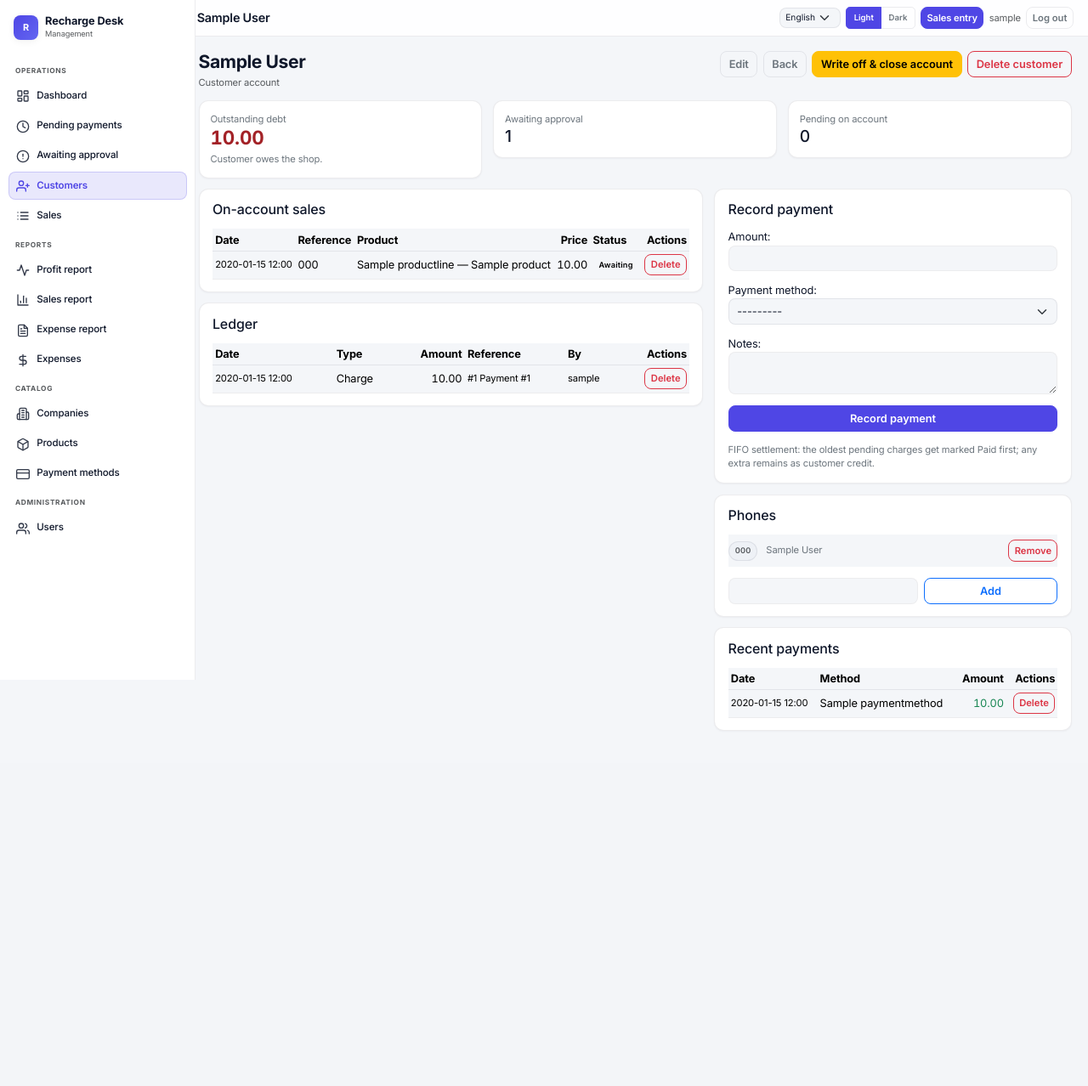
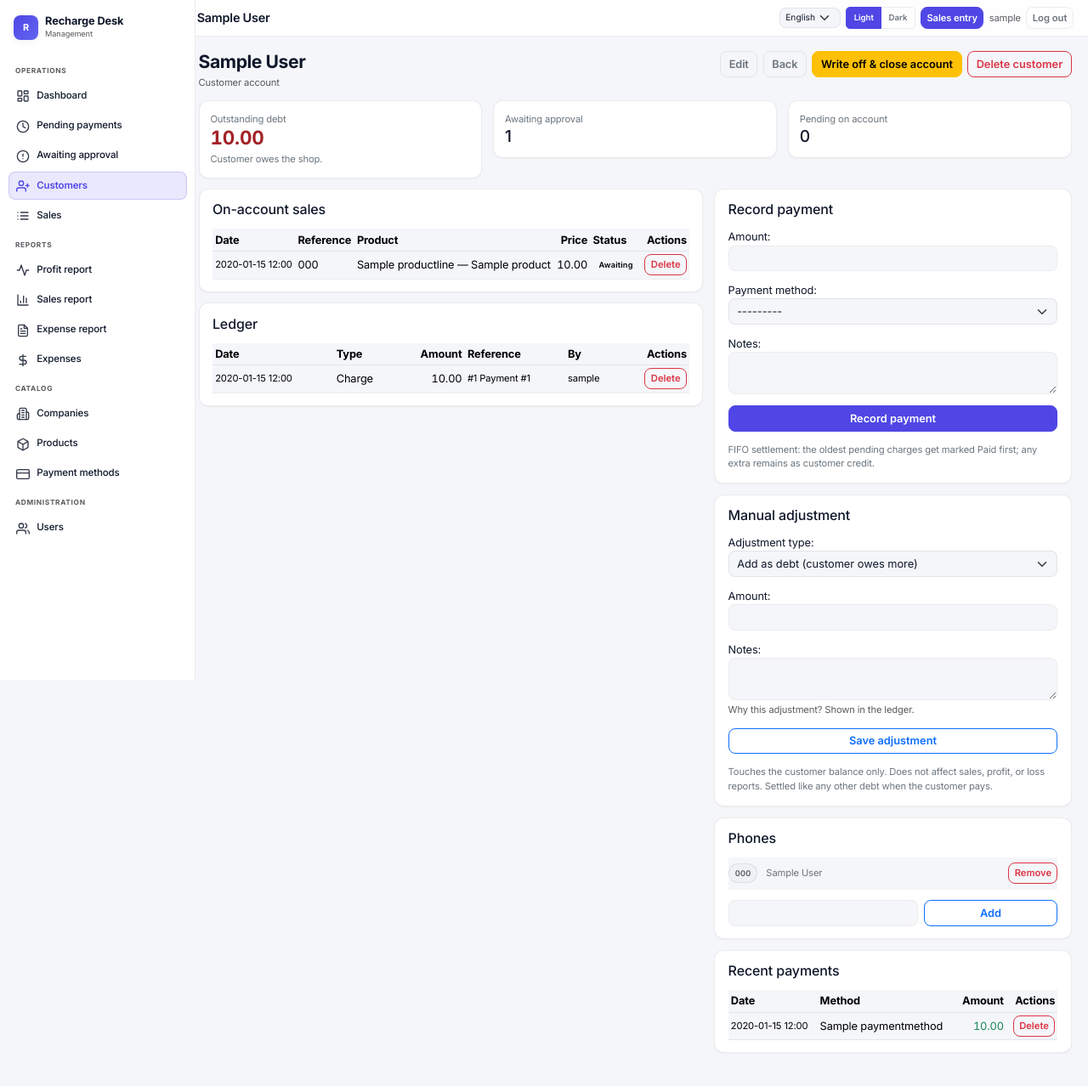
Before and after one commit to nobodycp/recharge-desk, a Django app: page /management/customers/1/ in a window 1280 px wide. Shown: the whole page at 85% size. Before the commit the page ends 840 px from the top, so only its background shows below. Run offline with Django 4.2, Linux system fonts and the light colour scheme; a user stored in the database is signed in; tables that the repository leaves empty hold one stand-in row (values such as "Sample post"); some libraries are stand-ins or nearby versions.

Commit message:
feat(customers): manual balance adjustment (debt/credit) on customer
Lets management book a free-form debit or credit on a customer that
isn't tied to a sale. Use cases the user described: legacy /
unclassified debt, miscellaneous compensation, off-system corrections.

* New service record_customer_adjustment(customer, signed_amount, ...)
  writes a CustomerLedger.ADJUSTMENT row and bumps current_balance by
  the same signed amount.
* Pure balance move - never touches Sale rows, so it never lands in
  volume / profit / loss aggregates (verified by regression test).
* Settled implicitly when the customer pays: record_customer_payment
  already drives current_balance down regardless of where the debt
  came from, so the next payment naturally absorbs the adjustment.
* Form on the customer detail page picks "Add as debt" vs
  "Add as credit" and signs the amount accordingly.
* Ledger row colors mirror charge/payment based on the sign so the
  history stays scannable.
* Arabic labels added (and a few wrong-looking pre-existing
  translations for adjustment-related strings overwritten).

Made-with: Cursor

```diff
--- a/customers/forms.py
+++ b/customers/forms.py
@@ -61,3 +61,38 @@ class CustomerPaymentForm(forms.Form):
         required=False,
         widget=forms.Textarea(attrs={"class": "form-control", "rows": 2}),
     )
+
+
+class CustomerAdjustmentForm(forms.Form):
+    """Manual balance adjustment that doesn't touch sales / profit / loss."""
+
+    KIND_DEBT = "debt"
+    KIND_CREDIT = "credit"
+    KIND_CHOICES = (
+        (KIND_DEBT, _("Add as debt (customer owes more)")),
+        (KIND_CREDIT, _("Add as credit (reduce balance)")),
+    )
+
+    kind = forms.ChoiceField(
+        label=_("Adjustment type"),
+        choices=KIND_CHOICES,
+        initial=KIND_DEBT,
+        widget=forms.Select(attrs={"class": "form-select"}),
+    )
+    amount = forms.DecimalField(
+        label=_("Amount"),
+        max_digits=14,
+        decimal_places=2,
+        min_value=Decimal("0.01"),
+        widget=forms.NumberInput(attrs={"class": "form-control", "step": "0.01", "min": "0.01"}),
+    )
+    notes = forms.CharField(
+        label=_("Notes"),
+        required=False,
+        widget=forms.Textarea(attrs={"class": "form-control", "rows": 2}),
+        help_text=_("Why this adjustment? Shown in the ledger."),
+    )
+
+    def signed_amount(self) -> Decimal:
+        amt = Decimal(self.cleaned_data["amount"])
+        return amt if self.cleaned_data["kind"] == self.KIND_DEBT else -amt
--- a/customers/urls.py
+++ b/customers/urls.py
@@ -13,6 +13,11 @@ urlpatterns = [
         "management/customers/<int:pk>/payments/new/",
         views.customer_record_payment,
         name="customer_record_payment",
+    ),
+    path(
+        "management/customers/<int:pk>/adjustments/new/",
+        views.customer_record_adjustment,
+        name="customer_record_adjustment",
     ),
     path(
         "management/customers/<int:pk>/ledger/<int:ledger_id>/delete/",
--- a/customers/views.py
+++ b/customers/views.py
@@ -9,7 +9,12 @@ from django.views.decorators.http import require_GET, require_POST
 
 from accounts.permissions import employee_required, management_required
 from core.pagination import paginate_request
-from customers.forms import CustomerForm, CustomerPaymentForm, CustomerPhoneForm
+from customers.forms import (
+    CustomerAdjustmentForm,
+    CustomerForm,
+    CustomerPaymentForm,
+    CustomerPhoneForm,
+)
 from customers.models import Customer, CustomerLedger, CustomerPayment, CustomerPhone
 from customers.services import (
     add_customer_phone,
@@ -17,6 +22,7 @@ from customers.services import (
     delete_customer_completely,
     delete_customer_payment,
     delete_ledger_entry,
+    record_customer_adjustment,
     record_customer_payment,
     write_off_customer_balance,
 )
@@ -118,6 +124,7 @@ def customer_detail(request, pk):
 
     payment_form = CustomerPaymentForm()
     phone_form = CustomerPhoneForm()
+    adjustment_form = CustomerAdjustmentForm()
 
     return render(
         request,
@@ -133,6 +140,7 @@ def customer_detail(request, pk):
             "pending_count": pending_count,
             "payment_form": payment_form,
             "phone_form": phone_form,
+            "adjustment_form": adjustment_form,
         },
     )
 
@@ -159,6 +167,31 @@ def customer_record_payment(request, pk):
         messages.error(request, str(exc))
     else:
         messages.success(request, _("Payment recorded."))
+    return redirect("customers:customer_detail", pk=customer.pk)
+
+
+@management_required
+@require_POST
+def customer_record_adjustment(request, pk):
+    """Manual debit/credit on the customer balance — no sale, no profit/loss."""
+    customer = get_object_or_404(Customer, pk=pk)
+    form = CustomerAdjustmentForm(request.POST)
+    if not form.is_valid():
+        for field, errs in form.errors.items():
+            for e in errs:
+                messages.error(request, f"{field}: {e}")
+        return redirect("customers:customer_detail", pk=customer.pk)
+    try:
+        record_customer_adjustment(
+            customer=customer,
+            amount=form.signed_amount(),
+            notes=form.cleaned_data.get("notes") or "",
+            user=request.user,
+        )
+    except ValueError as exc:
+        messages.error(request, str(exc))
+    else:
+        messages.success(request, _("Adjustment recorded."))
     return redirect("customers:customer_detail", pk=customer.pk)
 
 
--- a/templates/customers/customer_detail.html
+++ b/templates/customers/customer_detail.html
@@ -133,7 +133,7 @@
                 <tr id="customer-ledger-row-{{ l.pk }}">
                   <td class="small text-nowrap">{{ l.created_at|date:"Y-m-d H:i" }}</td>
                   <td>{{ l.get_entry_type_display }}</td>
-                  <td class="text-end tabular-nums {% if l.entry_type == 'charge' %}kpi-expense{% elif l.entry_type == 'payment' %}text-success{% endif %}">{{ l.amount|intcomma }}</td>
+                  <td class="text-end tabular-nums {% if l.entry_type == 'charge' %}kpi-expense{% elif l.entry_type == 'payment' %}text-success{% elif l.entry_type == 'adjustment' %}{% if l.amount > 0 %}kpi-expense{% else %}text-success{% endif %}{% endif %}">{{ l.amount|intcomma }}</td>
                   <td class="small">
                     {% if l.sale_id %}#{{ l.sale_id }}{% endif %}
                     {% if l.payment_id %}{% trans "Payment" %} #{{ l.payment_id }}{% endif %}
@@ -176,6 +176,25 @@
           <button class="btn btn-primary" type="submit">{% trans "Record payment" %}</button>
           <p class="small text-secondary mb-0">
             {% trans "FIFO settlement: the oldest pending charges get marked Paid first; any extra remains as customer credit." %}
+          </p>
+        </form>
+      </div>
+    </div>
+
+    <div class="rd-card mb-3">
+      <div class="rd-card-body">
+        <h2 class="h5 mb-3">{% trans "Manual adjustment" %}</h2>
+        <form method="post" action="{% url 'customers:customer_record_adjustment' customer.pk %}" class="d-grid gap-3" novalidate>
+          {% csrf_token %}
+          <div>{{ adjustment_form.kind.label_tag }}{{ adjustment_form.kind }}{{ adjustment_form.kind.errors }}</div>
+          <div>{{ adjustment_form.amount.label_tag }}{{ adjustment_form.amount }}{{ adjustment_form.amount.errors }}</div>
+          <div>
+            {{ adjustment_form.notes.label_tag }}{{ adjustment_form.notes }}{{ adjustment_form.notes.errors }}
+            {% if adjustment_form.notes.help_text %}<div class="form-text">{{ adjustment_form.notes.help_text }}</div>{% endif %}
+          </div>
+          <button class="btn btn-outline-primary" type="submit">{% trans "Save adjustment" %}</button>
+          <p class="small text-secondary mb-0">
+            {% trans "Touches the customer balance only. Does not affect sales, profit, or loss reports. Settled like any other debt when the customer pays." %}
           </p>
         </form>
       </div>
```
Also changed, not shown: customers/services.py (+38 -0 lines), customers/tests.py (+56 -0 lines), locale/ar/LC_MESSAGES/django.po, 1 other file.
